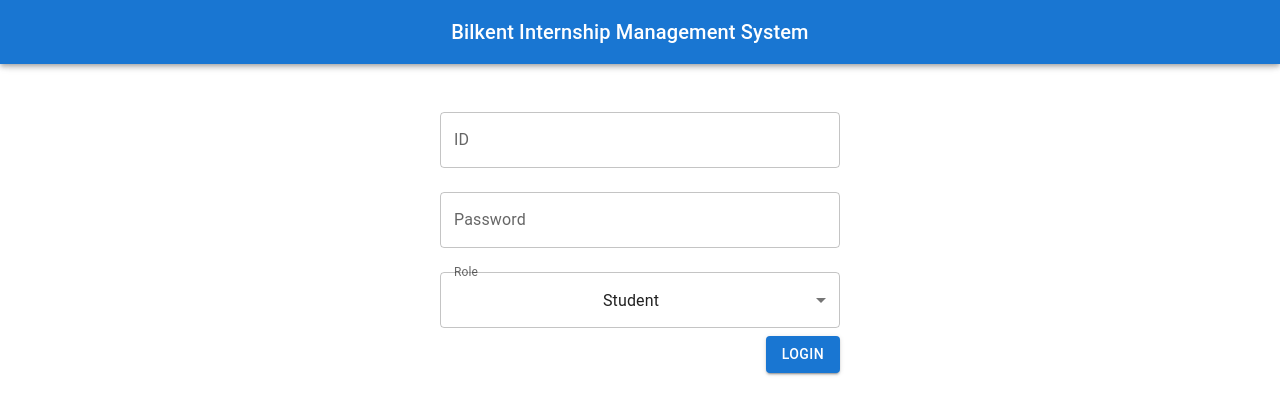
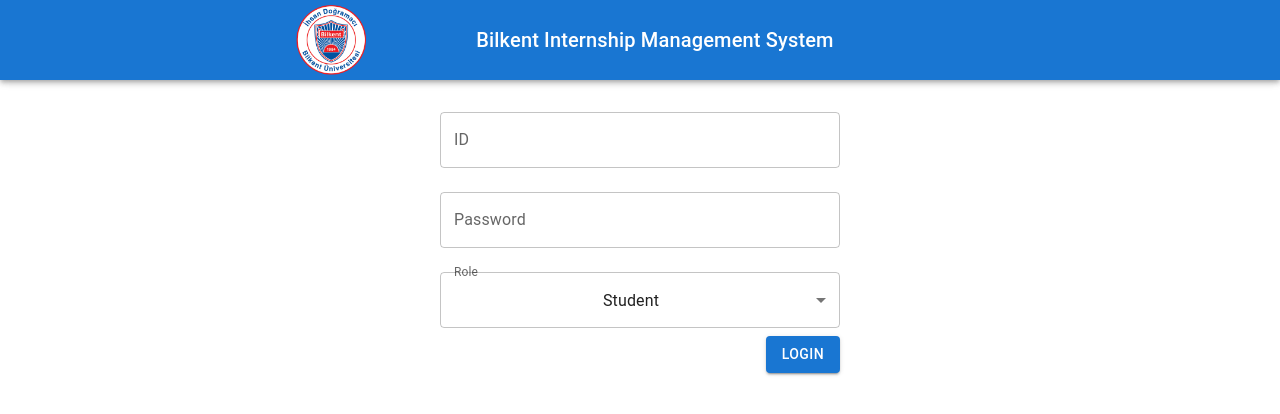
Before and after one commit to BOSGII/CS319-term-project, a React (Create React App) app in the folder frontend/: page /login in a window 1280 px wide. Shown: the top 414 px of the page. Built offline with nearby package versions, Linux system fonts and the light colour scheme.

Commit message:
fixed f25 logo adding

```diff
--- a/frontend/src/components/CustomNavbar/CustomNavbar.js
+++ b/frontend/src/components/CustomNavbar/CustomNavbar.js
@@ -36,7 +36,8 @@
             >
               <MenuIcon />
             </IconButton>
-            <Typography variant="h6" component="div" sx={{ cursor: "pointer", flexGrow: 1 }} onClick={() => {
+            <img src="bilkent.png" alt="bilkent logo" style={{ width:"70px", height:"70px", marginLeft: 220, marginTop:5, marginBottom:5 }}></img>
+            <Typography variant="h6" component="div" sx={{ cursor: "pointer", flexGrow: 1, marginRight: 30}} onClick={() => {
               navigate('/home');
             }}>
               Bilkent Internship Management System
```
Also changed, not shown: frontend/public/bilkent.png (added).
